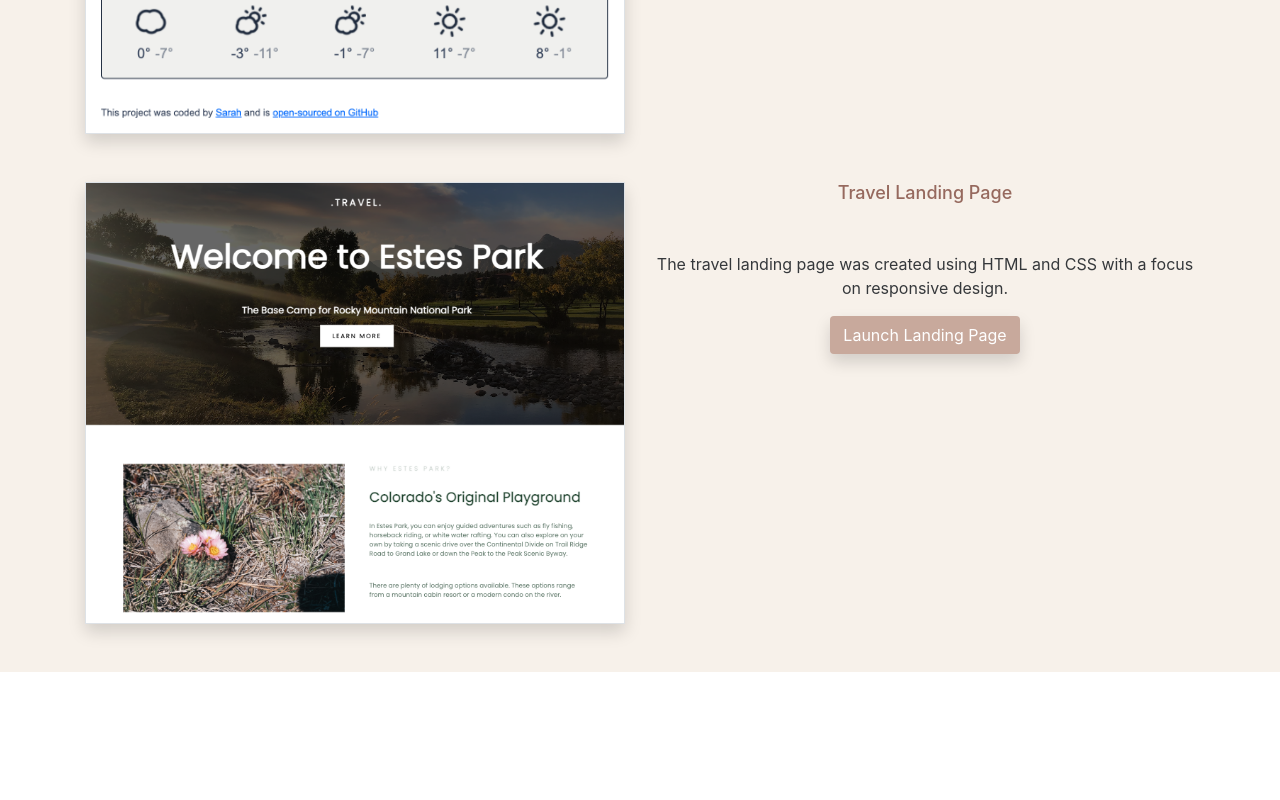
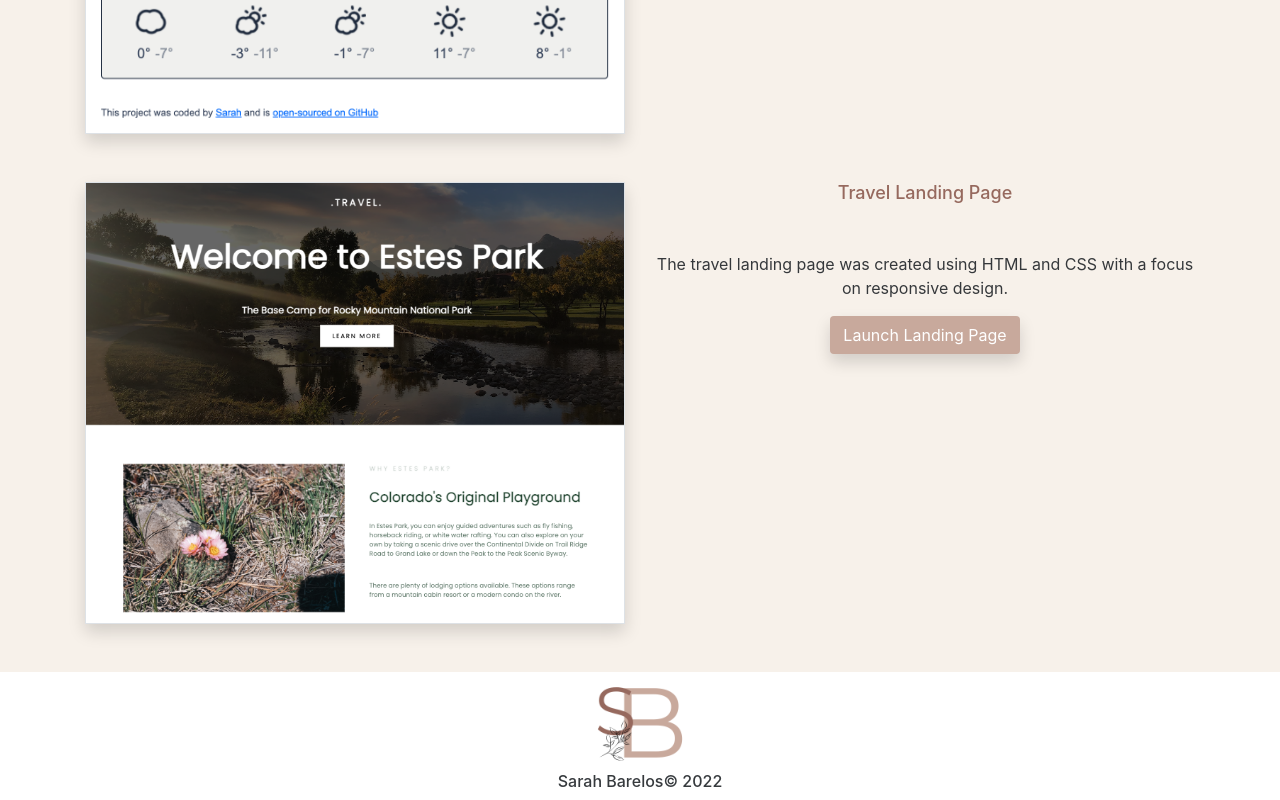
Before and after one commit to srhbrwr/Portfolio-Project, a plain HTML site: page about.html in a window 1280 px wide. Shown: the part 1747-2547 px from the top of the page. Before the commit the page ends 2419 px from the top, so only its background shows below. Drawn offline with nearby package versions, Linux system fonts and the light colour scheme.

Commit message:
add new footer

```diff
--- a/about.html
+++ b/about.html
@@ -38,6 +38,7 @@
   </div>
 </nav>
 
+<div class="page">
 <div class="about-me">
 <div class="content-container container">
   <div class="row">
@@ -151,5 +152,12 @@
       </div>
     </div>
 </div>
+</div>
+
+<footer>
+  <img src="/images/navlogo.png" width="100" />
+  <p class="copyright h6">Sarah Barelos© 2022</p>
+</footer>
+
 </body>
 </html>
--- a/src/styles.css
+++ b/src/styles.css
@@ -123,6 +123,10 @@ p {
     margin-left: 2px;
 }
 
+footer {
+    text-align: center;
+}
+
 @media (max-width: 900px) {
     .hero {
         padding: 60px;
```
Also changed, not shown: contact.html (+7 -0 lines), index.html (+6 -1 lines).
